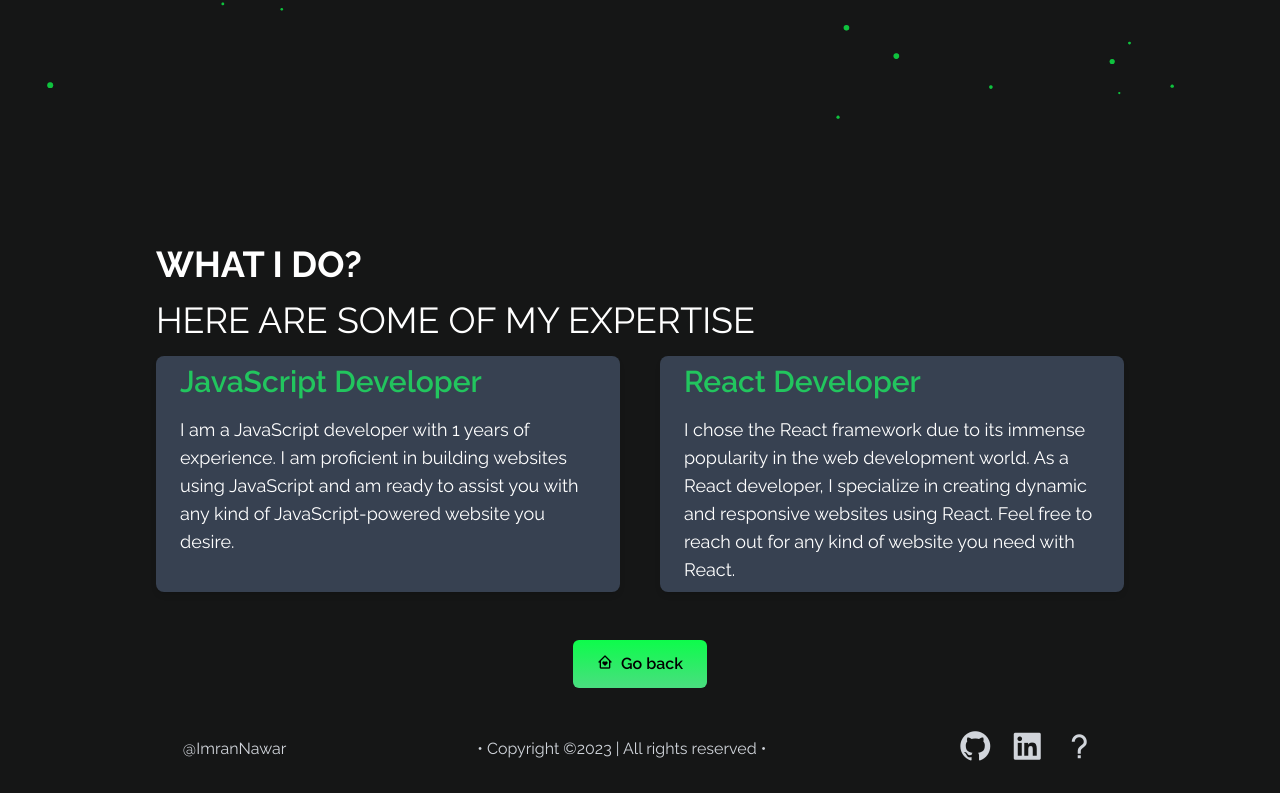
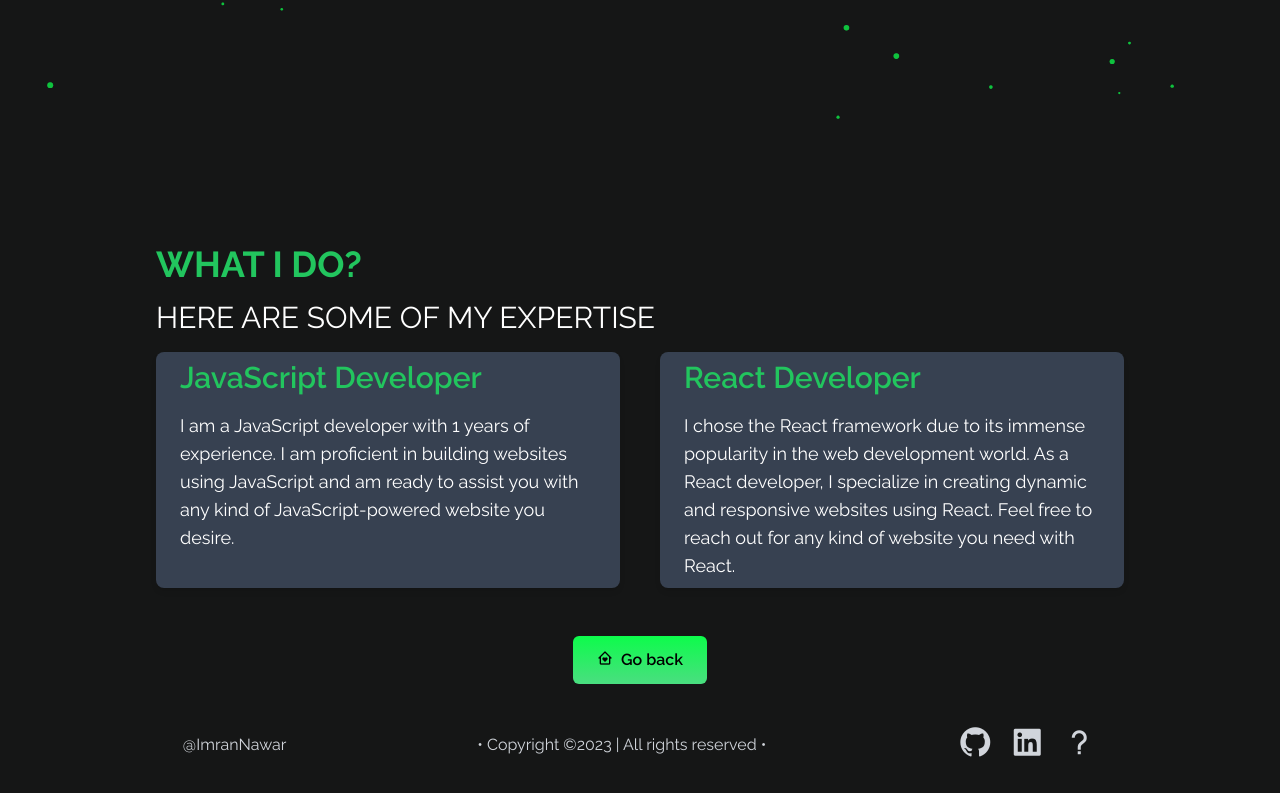
Before and after one commit to ImranNawar/portfolio, a React (Vite) app: page /about-me in a window 1280 px wide. Shown: the part 676-1469 px from the top of the page. Built offline with nearby package versions, Linux system fonts and the light colour scheme.

Commit message:
Comment the scroll link

```diff
--- a/src/components/pages/aboutpage-comps/Services.jsx
+++ b/src/components/pages/aboutpage-comps/Services.jsx
@@ -3,8 +3,8 @@ import React from 'react';
 const Services = () => {
   return (
     <section name="Services" className='relative text-white p-4 mt-20 py-10 max-w-[1000px] mx-auto'>
-      <h2 className='text-4xl font-bold mb-4'>WHAT I DO?</h2>
-      <h2 className='text-4xl mb-4'>HERE ARE SOME OF MY EXPERTISE</h2>
+      <h2 className='text-4xl font-bold mb-4 text-green-500'>WHAT I DO?</h2>
+      <h2 className='text-3xl mb-4'>HERE ARE SOME OF MY EXPERTISE</h2>
       <div className='grid grid-cols-1 sm:grid-cols-2 gap-10'>
         <div className='bg-gray-700 rounded-lg p-6 h-full shadow-md hover:scale-105 duration-500 py-2'>
           <h3 className='text-3xl font-semibold mb-4 text-green-500'>JavaScript Developer</h3>
--- a/src/components/pages/homepage-comps/CertificateSlider.jsx
+++ b/src/components/pages/homepage-comps/CertificateSlider.jsx
@@ -61,9 +61,9 @@ const CertificateSlider = ({ certificates }) => {
                 </Slider>
             </div>
 
-            <ScrollLink to="Contact" smooth duration={500} className='absolute bottom-2 -left-full md:left-1/2 md:-translate-x-1/2 cursor-pointer hover:text-primary-color'>
+            {/* <ScrollLink to="Contact" smooth duration={500} className='absolute bottom-2 -left-full md:left-1/2 md:-translate-x-1/2 cursor-pointer hover:text-primary-color'>
                 <i className='bx bx-chevron-down text-7xl text-gray-400 animate-bounce font hover:text-primary-color'></i>
-            </ScrollLink>
+            </ScrollLink> */}
 
             <CertificateModal selectedImage={selectedImage} setSelectedImage={setSelectedImage} />
         </section>
--- a/src/components/pages/homepage-comps/MyProjects.jsx
+++ b/src/components/pages/homepage-comps/MyProjects.jsx
@@ -94,9 +94,9 @@ const MyProjects = () => {
                 </div>
             </div>
 
-            <ScrollLink to="Technologies" smooth duration={500} className='absolute bottom-2 -left-full md:left-1/2 md:-translate-x-1/2 cursor-pointer hover:text-primary-color'>
+            {/* <ScrollLink to="Technologies" smooth duration={500} className='absolute bottom-2 -left-full md:left-1/2 md:-translate-x-1/2 cursor-pointer hover:text-primary-color'>
                 <i className='bx bx-chevron-down text-7xl text-gray-400 animate-bounce font hover:text-primary-color'></i>
-            </ScrollLink>
+            </ScrollLink> */}
         </section>
     )
 }
--- a/src/components/pages/homepage-comps/Techs.jsx
+++ b/src/components/pages/homepage-comps/Techs.jsx
@@ -71,9 +71,9 @@ const Techs = () => {
                 </div>
             </div>
 
-            <ScrollLink to="Education" smooth duration={500} className='absolute bottom-2 -left-full md:left-1/2 md:-translate-x-1/2 cursor-pointer hover:text-primary-color'>
+            {/* <ScrollLink to="Education" smooth duration={500} className='absolute bottom-2 -left-full md:left-1/2 md:-translate-x-1/2 cursor-pointer hover:text-primary-color'>
                 <i className='bx bx-chevron-down text-7xl text-gray-400 animate-bounce font hover:text-primary-color'></i>
-            </ScrollLink>
+            </ScrollLink> */}
         </section>
     )
 }
```
